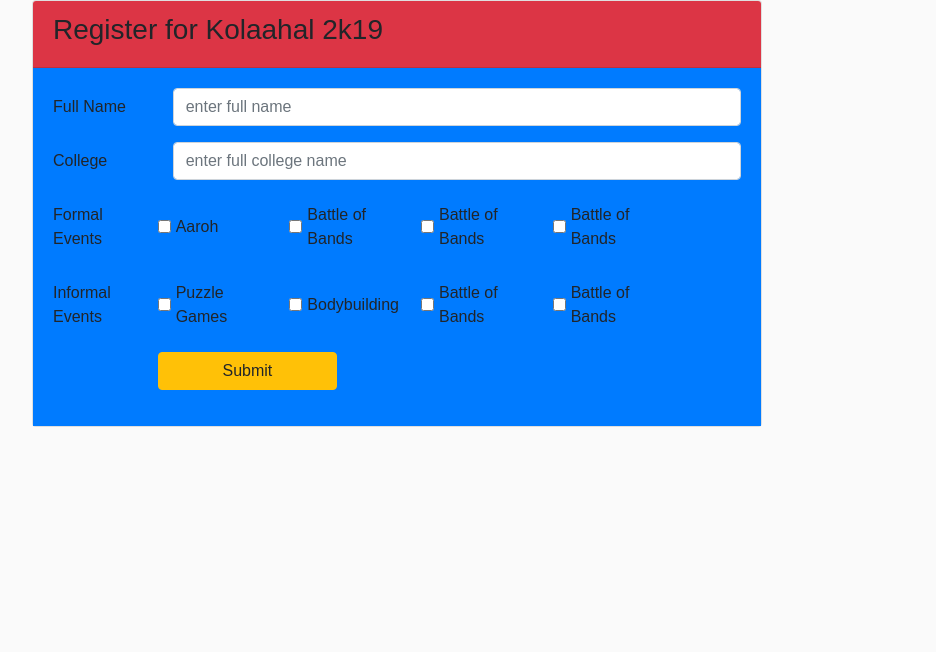
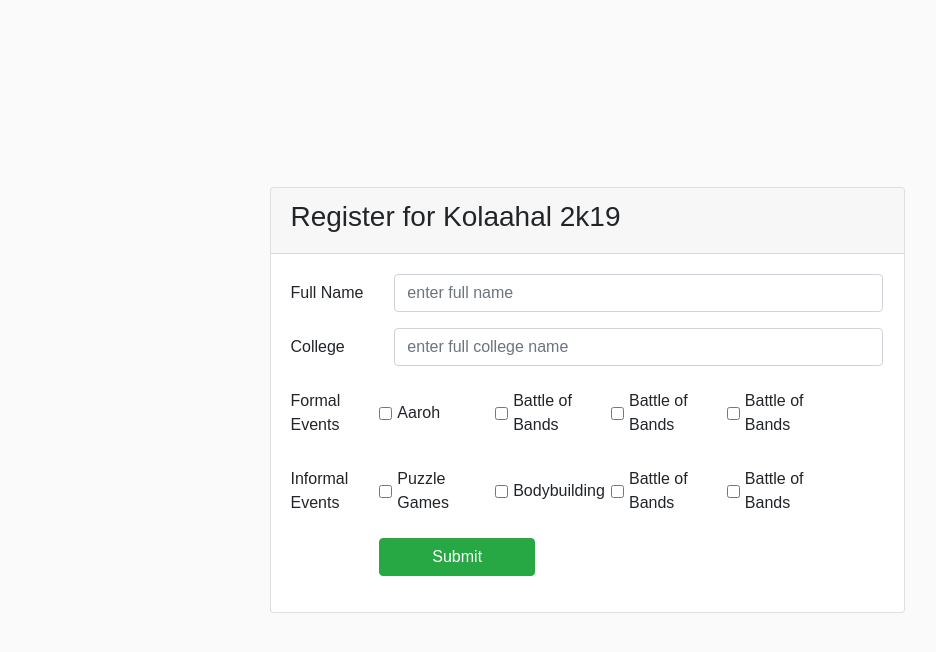
Before and after one commit to HimanshuShuklaCS16/kolaahal2019, a website: page register.html in a window 1280 px wide. Shown: the whole page, without its empty margins (53-989 px from the left). Drawn offline with nearby package versions, Linux system fonts and the light colour scheme.

Commit message:
before md

```diff
--- a/package.json
+++ b/package.json
@@ -26,6 +26,7 @@
     "bootstrap": "^4.0.0",
     "bootstrap-social": "^5.1.1",
     "jquery": "^3.3.1",
+    "npm": "^6.5.0",
     "popper.js": "^1.12.9"
   }
 }
--- a/register.html
+++ b/register.html
@@ -18,15 +18,15 @@
      <link rel="stylesheet" type="text/css" href="aos-2/dist/aos.css">
 </head>
 <body>
-<div class="container">
-	<div class="row">
-		<div class="col-12 col-md-8">
+<div class="container" id="register">
+	<div class="row h-100 ">
+		<div class="col-12 col-md-7 my-auto mx-auto">
 			<div class="card">
-				<div class="card-header bg-danger"><h3>Register for Kolaahal 2k19</h3></div>
-				<div class="card-body bg-primary">
+				<div class="card-header "><h3>Register for Kolaahal 2k19</h3></div>
+				<div class="card-body ">
 					<div class="card-text">
 						<div class="form-group row">
-							<label class="col-md-2 col-form-label" for="name">Full Name</label>
+							<label class="col-md-2 col-form-label" style="float:right;" for="name">Full Name</label>
 							<div class="col-md-10">
 								<input type="text" class="form-control" name="name" placeholder="enter full name">
 							</div>
@@ -84,7 +84,7 @@
 
 						</div>
 						<div class="form-group row">
-							<input type="submit" name="submit" class="btn btn-warning col-12 col-md-3 offset-md-2">
+							<input type="submit" name="submit" class="btn btn-success col-12 col-md-3 offset-md-2">
 						</div>
 					</div>
 				</div>
--- a/styles.css
+++ b/styles.css
@@ -153,7 +153,8 @@ a,a:hover,a:focus
     color: floralwhite;
 
 }
-.footer
+#register
 {
-
+    height:100vh;
+    width:100vw
 }
```
Also changed, not shown: 1 other file.
